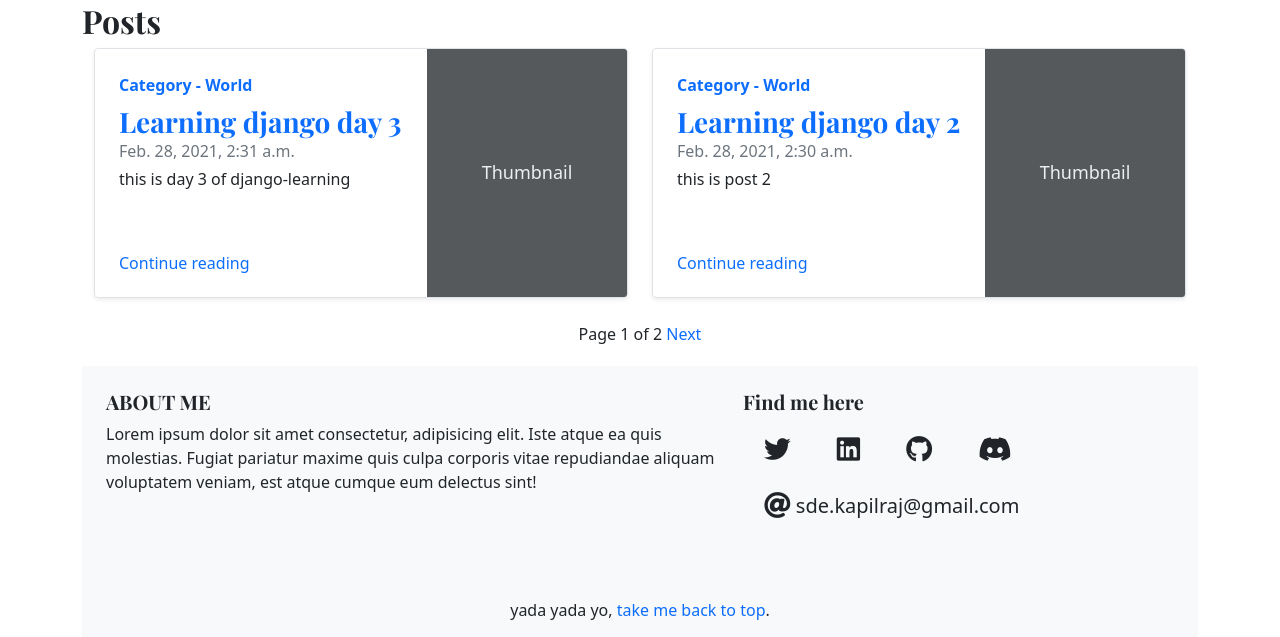
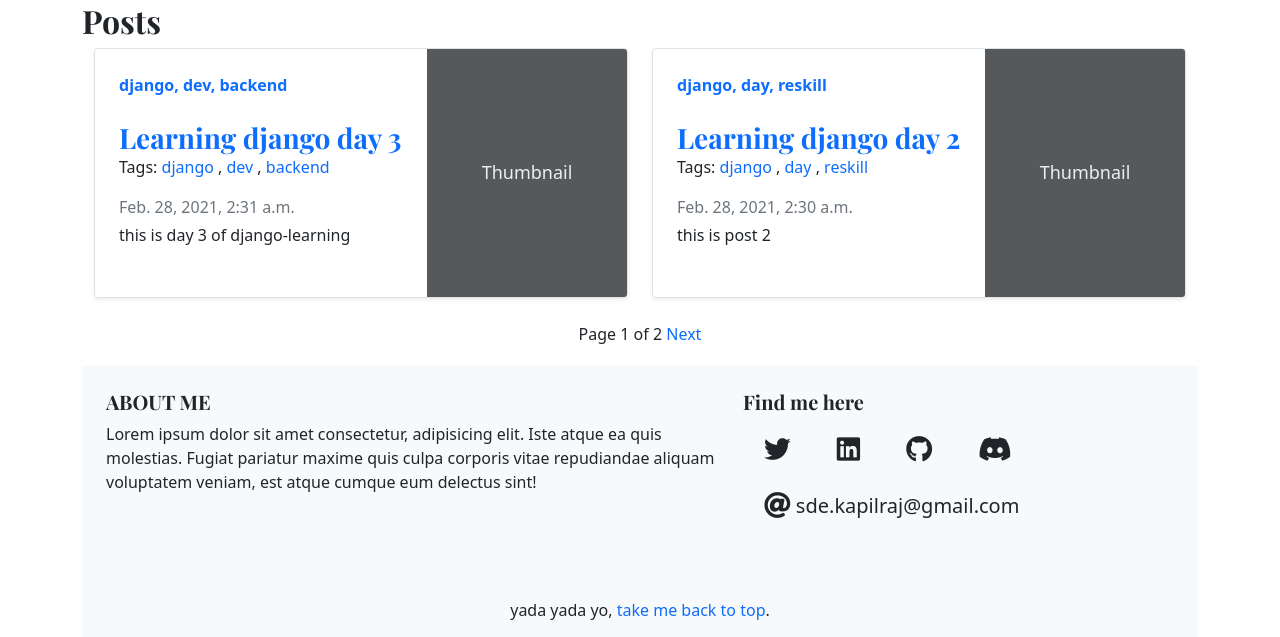
Before and after one commit to init-fun/portfolio, a Django app: page /post/ in a window 1280 px wide. Shown: the part 119-756 px from the top of the page. Run offline with Django 3.2, Linux system fonts and the light colour scheme; data comes from the database, SQL or seed files in the repository; both versions use the stored data as it was after the commit; parts of the project's set-up code (start-up, migrations or seed data) failed here and were passed over; some libraries are stand-ins or nearby versions.

Commit message:
fixed post box/adding the tag

```diff
--- a/blog/models.py
+++ b/blog/models.py
@@ -3,6 +3,8 @@ from django.utils import timezone
 from django.contrib.auth.models import User
 from django.urls import reverse
 
+# taggin
+from taggit.managers import TaggableManager
 
 # our customer model manager, which will return all published post
 # Post.published.all()
@@ -25,6 +27,9 @@ class Post(models.Model):
     updated = models.DateTimeField(auto_now=True)
     STATUS_CHOICES = (("draft", "Draft"), ("published", "Published"))
     status = models.CharField(max_length=10, choices=STATUS_CHOICES, default="draft")
+    # taggins
+
+    tags = TaggableManager()
 
     class Meta:
         ordering = ("-publish",)  # a tuple
--- a/blog/templates/blog/front_page.html
+++ b/blog/templates/blog/front_page.html
@@ -8,7 +8,8 @@
         <h1 style="font-size:50px">I am Kapil Raj</h1>
         <p>And I'm a Software Engineer/Software developer/ Backend developer.<br>
             I like to design things :) </p>
-        <button type="button" class="btn btn-light"><a style="text-decoration: none;"
+        <button type="button" class="btn btn-light btn-lg"><a
+                style="text-decoration: none;text-align: center;color: red;"
                 href="{% static 'KapilRaj_BackendDev_1.6yrsExp.pdf'%}">Hire
                 me/Resume</a></button>
 
--- a/blog/templates/blog/post/list.html
+++ b/blog/templates/blog/post/list.html
@@ -5,23 +5,43 @@
 <h2>Posts</h2>
 
 <div class="container">
+    {% if tag %}
+    <h2>Posts tagged with '{{tag.name}}'</h2>
+    {% endif %}
+
 
     {%for post in post_list%}
 
     {% if forloop.first or forloop.counter0|divisibleby:2 %}
     <div class="row">
         {% endif %}
+
         <div class="col-md-6">
             <div class="row g-0 border rounded overflow-hidden flex-md-row mb-4 shadow-sm h-md-250 position-relative">
                 <div class="col p-4 d-flex flex-column position-static">
-                    <strong class="d-inline-block mb-2 text-primary">Category - World</strong>
+
+                    <strong class="d-inline-block mb-2 text-primary">
+                        <p>{{ post.tags.all|join:", " }}</p>
+                    </strong>
                     <h3 class="mb-0">
                         <a href="#">{{ post.title }}</a>
 
                     </h3>
+                    <p>
+                        Tags:
+                        {% for tag in post.tags.all %}
+                        <a href='{% url "blog:post_list_by_tag" tag.slug %}'>{{tag.name}}</a>
+                        {% if not forloop.last %}
+                        ,
+                        {% endif %}
+                        {% endfor %}
+                    </p>
+
                     <div class="mb-1 text-muted">{{post.updated}}</div>
-                    <p class="card-text mb-auto">{{post.body}}</p>
-                    <a href="#" class="stretched-link">Continue reading</a>
+                    <p class="card-text mb-auto">{{post.body}}
+                        <!-- <a href="#" class="stretched-link">Continue reading</a> -->
+
+                    </p>
                 </div>
                 <div class="col-auto d-none d-lg-block">
                     <svg class="bd-placeholder-img" width="200" height="250" xmlns="http://www.w3.org/2000/svg"
@@ -40,7 +60,7 @@
     {% endif %}
     {% endfor %}
     <div class="text-center">
-        {% include "blog/pagination.html" with page=page_obj %}
+        {% include "blog/pagination.html" with page=post_list %}
 
     </div>
 
--- a/blog/urls.py
+++ b/blog/urls.py
@@ -1,7 +1,10 @@
 from django.urls import path
-from .views import post_detail, PostListView, post_share, indexView
+from .views import post_detail, post_share, indexView
 from django.conf import settings
 from django.conf.urls.static import static
+from .views import post_list
+
+# from .views import PostListView
 
 # from .views import post_list # function based url
 
@@ -9,11 +12,14 @@ app_name = "blog"
 # we define the app_name as "blog" so that later we can refer to the blog URL
 # just by blog:post_list or blog:post_detail
 urlpatterns = [
-    # path("", post_list, name="post_list"), # function based view url
     path("", indexView, name="index"),
-    path("post/", PostListView.as_view(), name="post_list"),
+    path("post/", post_list, name="post_list"),  # function based view url
+    # path("post/", PostListView.as_view(), name="post_list"),
+    path("post/tag/<slug:tag_slug>/", post_list, name="post_list_by_tag"),
     path(
-        "<int:year>/<int:month>/<int:day>/<slug:post>/", post_detail, name="post_detail"
+        "post/<int:year>/<int:month>/<int:day>/<slug:post>/",
+        post_detail,
+        name="post_detail",
     ),
-    path("<int:post_id>/share/", post_share, name="post_share"),
+    path("post/<int:post_id>/share/", post_share, name="post_share"),
 ] + static(settings.STATIC_URL, document_root=settings.STATIC_ROOT)
--- a/blog/views.py
+++ b/blog/views.py
@@ -14,37 +14,51 @@ from django.core.paginator import Paginator, PageNotAnInteger, EmptyPage
 from .forms import EmailPostForm, CommentForm
 from django.core.mail import send_mail
 
+# taggin
+from taggit.models import Tag
+
 # all published post view (function based view)
-# def post_list(request):
-#     object_list = Post.published.all()
+def post_list(request, tag_slug=None):
+    object_list = Post.published.all()
+    # taggin
+    tag = None
 
-#     # paginator
-#     paginator = Paginator(object_list, 2)  # 2 posts on each page
-#     page = request.GET.get("page")
-#     try:
-#         posts = paginator.page(page)
-#     except PageNotAnInteger:
-#         # if page is not an integer deliver the first page
-#         posts = paginator.page(1)
-#     except EmptyPage:
-#         # if page is out of range then deliver the first page
-#         posts = paginator.page(paginator.num_pages)
+    if tag_slug:
+        tag = get_object_or_404(Tag, slug=tag_slug)
+        object_list = object_list.filter(tags__in=[tag])
 
-#     context = {
-#         "post_list": posts,
-#         "page": page,
-#     }
-#     return render(request, "blog/post/list.html", context)
+    # paginator
+    paginator = Paginator(object_list, 2)  # 2 posts on each page
+    page = request.GET.get("page")
+    try:
+        posts = paginator.page(page)
+    except PageNotAnInteger:
+        # if page is not an integer deliver the first page
+        posts = paginator.page(1)
+    except EmptyPage:
+        # if page is out of range then deliver the first page
+        posts = paginator.page(paginator.num_pages)
+
+    context = {
+        "post_list": posts,
+        "page": page,
+        "tag": tag,
+    }
+    return render(request, "blog/post/list.html", context)
+
 
 # all published post view (class based view)
-class PostListView(ListView):
-    queryset = Post.published.all()
-    context_object_name = "post_list"  # context variable name
-    paginate_by = 2
-    template_name = "blog/post/list.html"
+# class PostListView(ListView):
+#     queryset = Post.published.all()
+#     context_object_name = "post_list"  # context variable name
+#     paginate_by = 2
+#     template_name = "blog/post/list.html"
+
 
 def indexView(request):
-    return render(request, 'blog/front_page.html',{})
+    return render(request, "blog/front_page.html", {})
+
+
 # to display a single post
 def post_detail(request, year, month, day, post):
     post = get_object_or_404(
--- a/mysite/settings.py
+++ b/mysite/settings.py
@@ -40,6 +40,7 @@ INSTALLED_APPS = [
     "django.contrib.staticfiles",
     "blog.apps.BlogConfig",
     "crispy_forms",
+    "taggit",
 ]
 
 CRISPY_TEMPLATE_PACK = "bootstrap4"
```
Also changed, not shown: blog/migrations/0006_post_tags.py (added), db.sqlite3, static/blog/img/964019.jpg (added).
